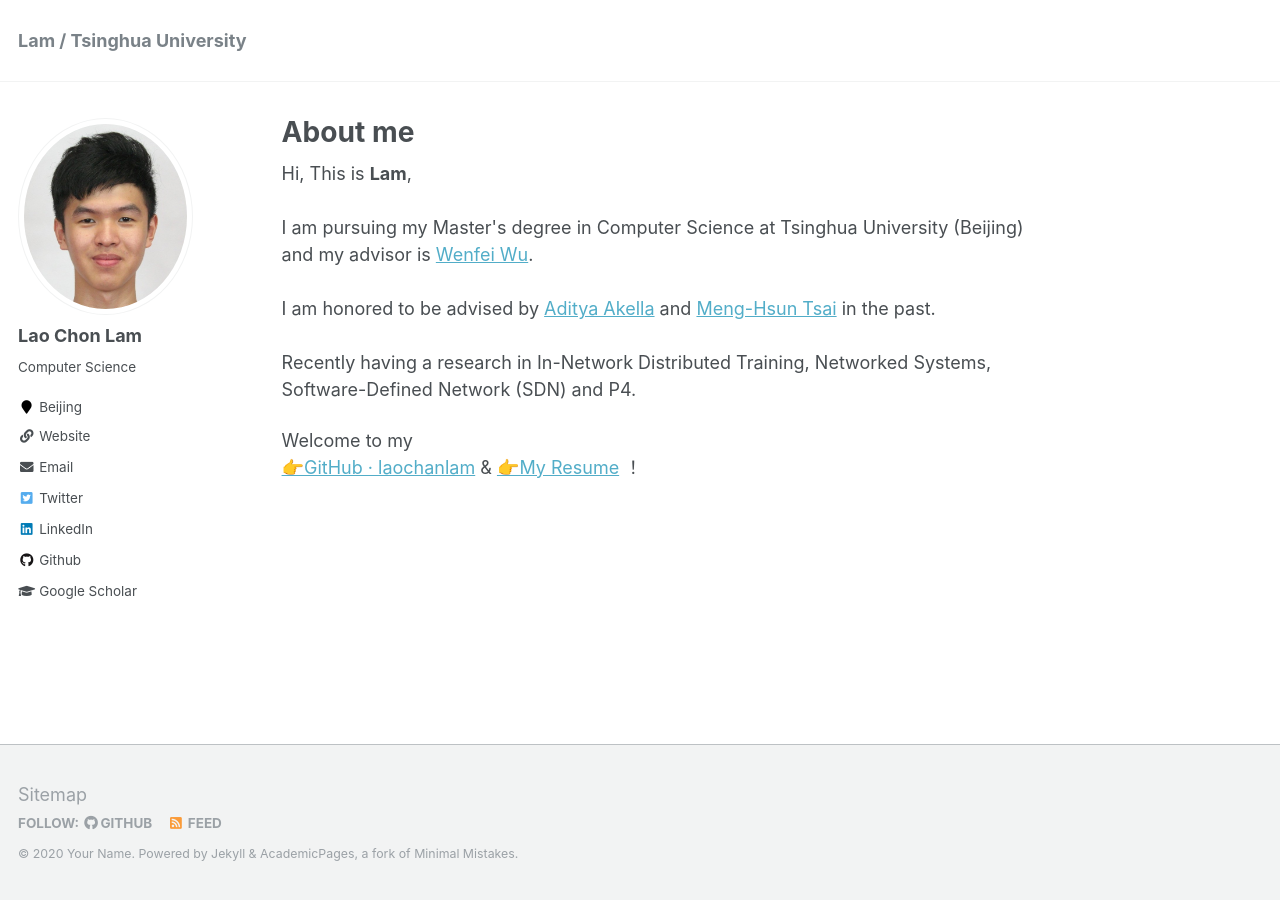
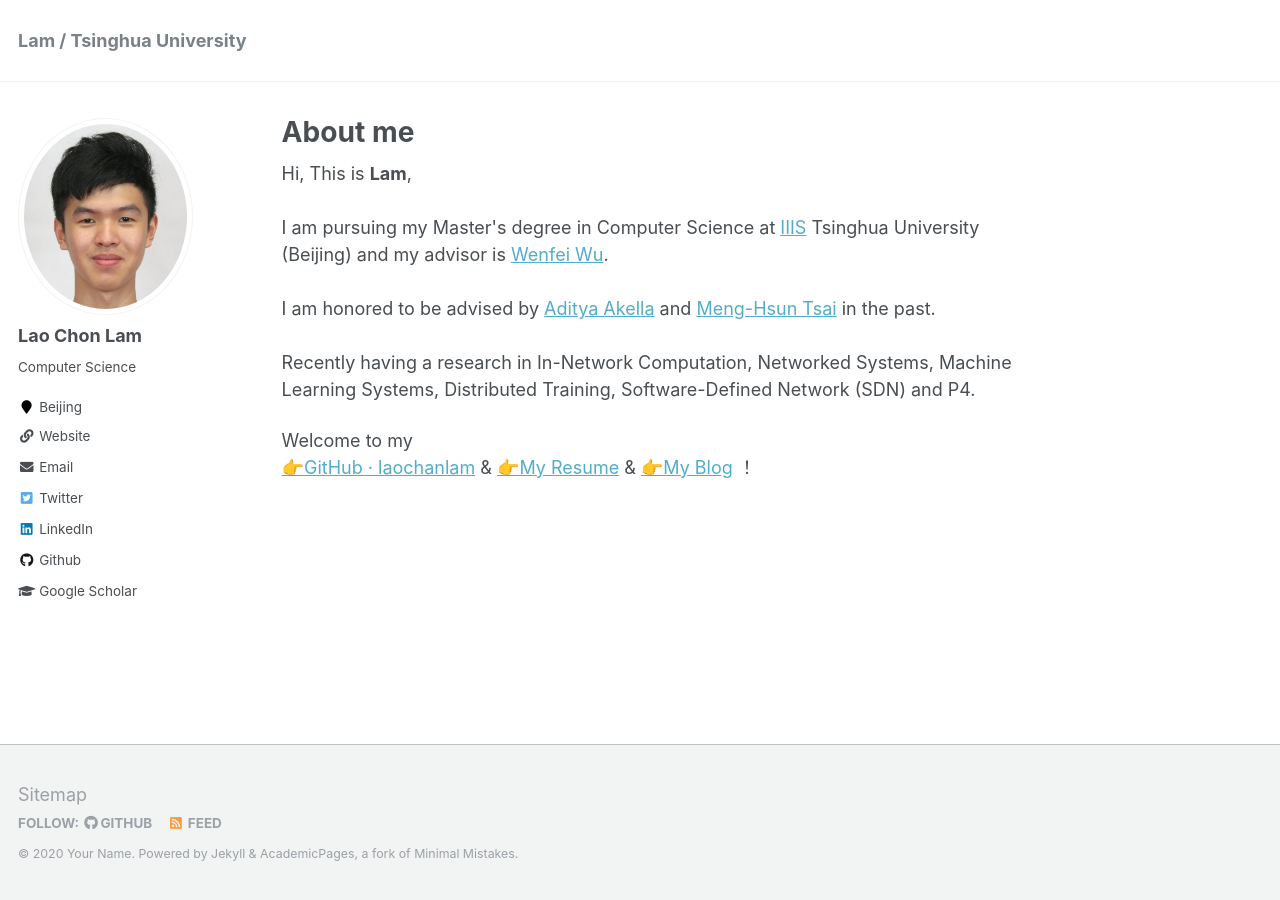
Before and after one commit to laochonlam/personal-website, a Jekyll site: the page built from _pages/about.md, in a window 1280 px wide. Built offline with Jekyll 4.4.1, drawn with Linux system fonts in a browser that asks for light colours.

Commit message:
resume & page updated

```diff
--- a/_pages/about.md
+++ b/_pages/about.md
@@ -9,15 +9,15 @@ redirect_from:
 ---
 
 <p>Hi, This is <strong>Lam</strong>,
-    <br> <br>I am pursuing my Master's degree in Computer Science at Tsinghua University (Beijing) and my advisor is <a href="https://wenfei-wu.github.io/" target="_blank">Wenfei Wu</a>.
+    <br> <br>I am pursuing my Master's degree in Computer Science at <a href="https://iiis.tsinghua.edu.cn/en/about/">IIIS</a> Tsinghua University (Beijing) and my advisor is <a href="https://wenfei-wu.github.io/" target="_blank">Wenfei Wu</a>.
     <br>
     <br>
     I am honored to be advised by
     <a href="http://pages.cs.wisc.edu/~akella/" target="_blank">Aditya Akella</a> and
     <a href="https://menghsun.github.io/www/" target="_blank">Meng-Hsun Tsai</a> in the past.
-    <br> <br>Recently having a research in In-Network Distributed Training, Networked Systems, Software-Defined Network (SDN) and P4.</p>
+    <br> <br>Recently having a research in In-Network Computation, Networked Systems, Machine Learning Systems, Distributed Training, Software-Defined Network (SDN) and P4.</p>
 <p>Welcome to my <br><a href="https://github.com/laochanlam">👉GitHub · laochanlam</a> &
-    <a href="/files/resume.pdf">👉My Resume</a>
+    <a href="/files/resume.pdf">👉My Resume</a> & <a href="https://blog.laochanlam.com/">👉My Blog</a>
     ！</p>
 
 
```
Also changed, not shown: 1 other file.
